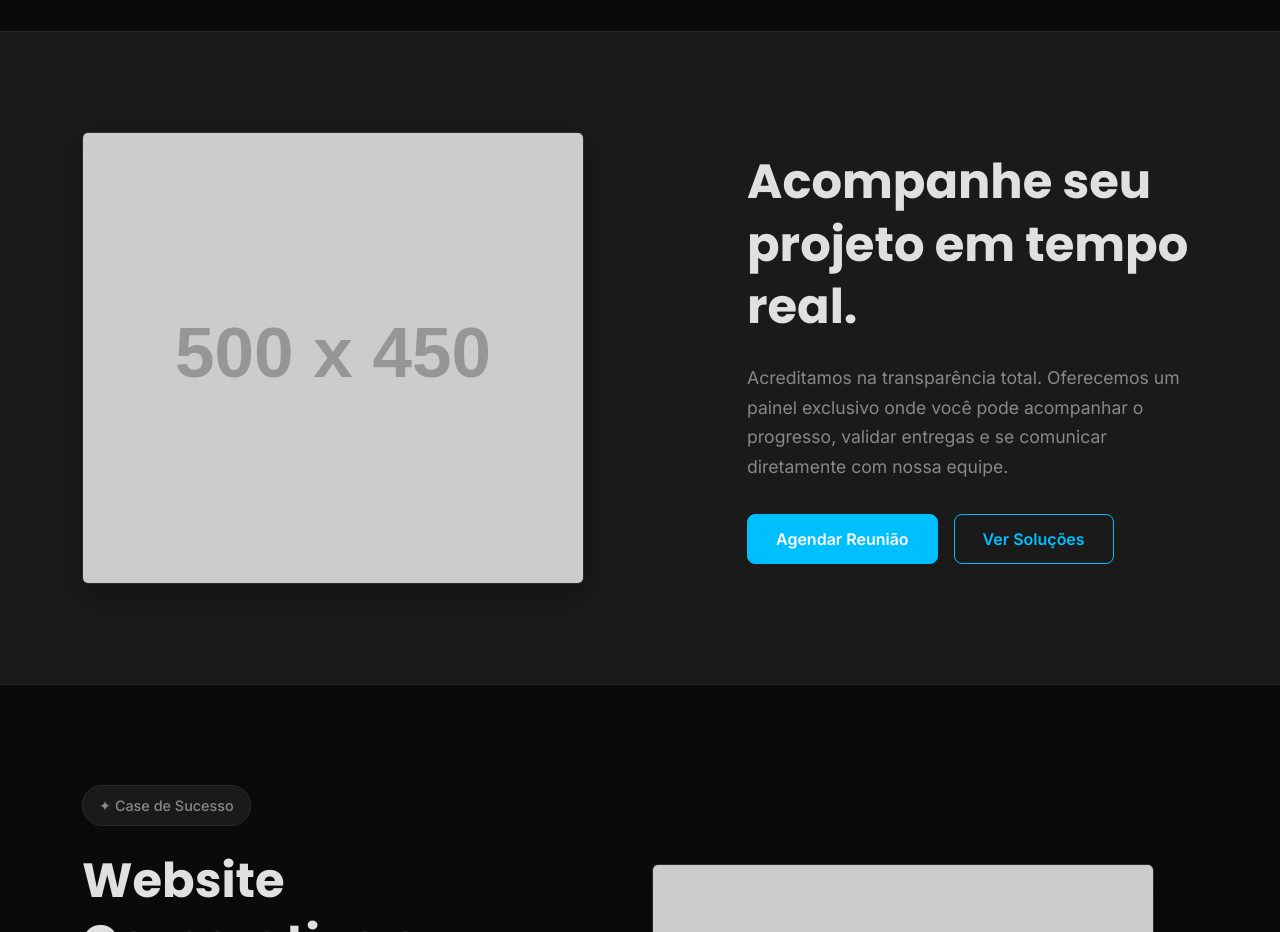
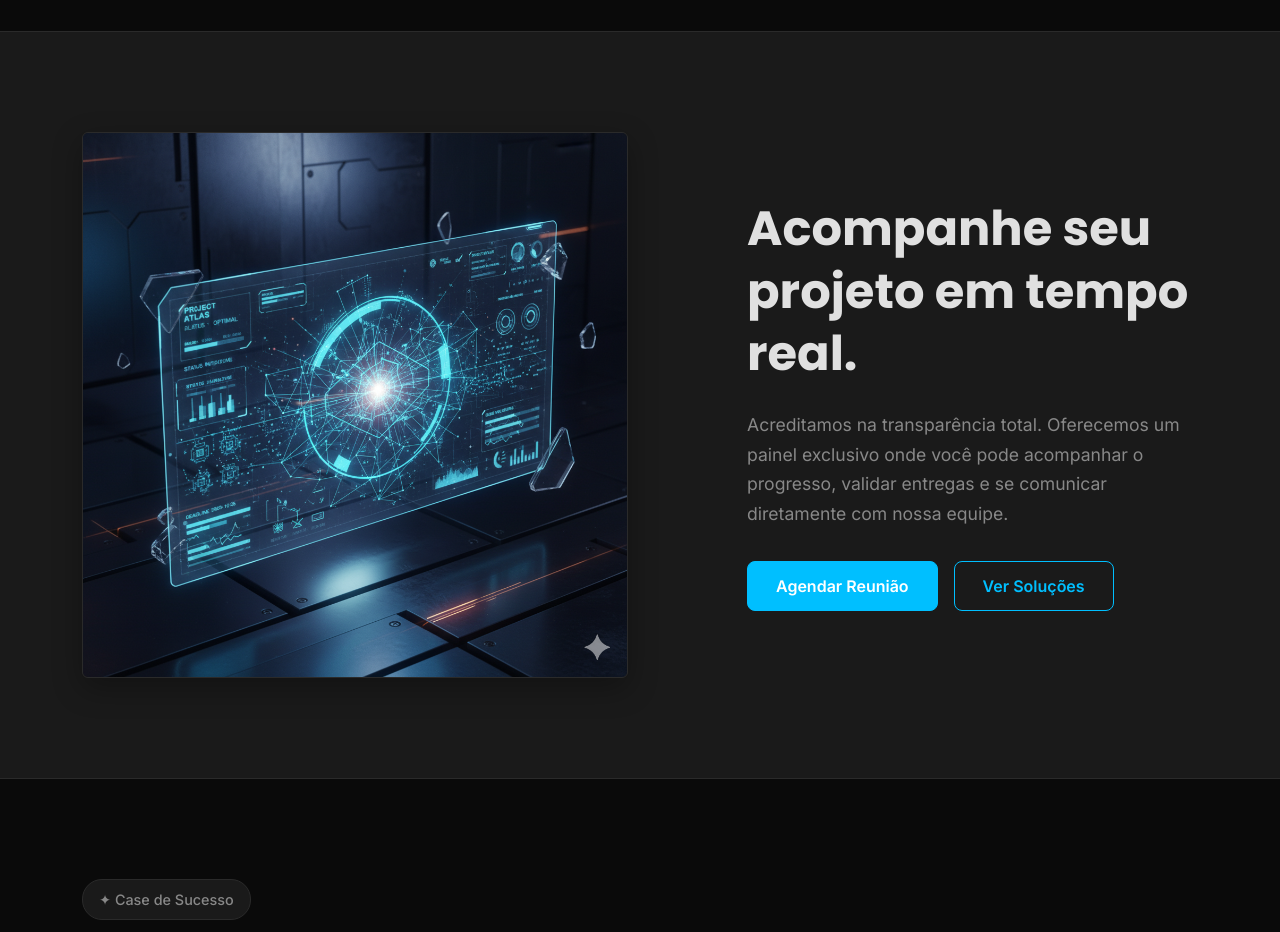
Before and after one commit to anderson190593/cortex-solucoes, a React (Vite) app: page / in a window 1280 px wide. Shown: the part 1560-2492 px from the top of the page. Built offline with nearby package versions, Linux system fonts and the light colour scheme.

Commit message:
Update ProjectControl.jsx

```diff
--- a/src/components/ProjectControl/ProjectControl.jsx
+++ b/src/components/ProjectControl/ProjectControl.jsx
@@ -13,7 +13,7 @@ const ProjectControl = () => {
             {/* Placeholder para o 'dashboard' */}
             <div className="dashboard-visual">
               <img
-                src="https://via.placeholder.com/500x450.png?text=Mockup+do+Dashboard+do+Projeto"
+                src="/dashboard-cortex.png"
                 alt="Dashboard do Projeto"
                 className="img-fluid rounded"
               />
```
